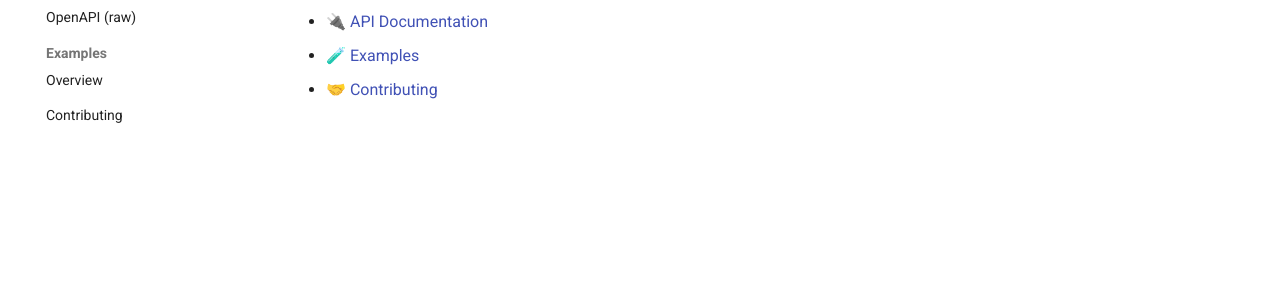
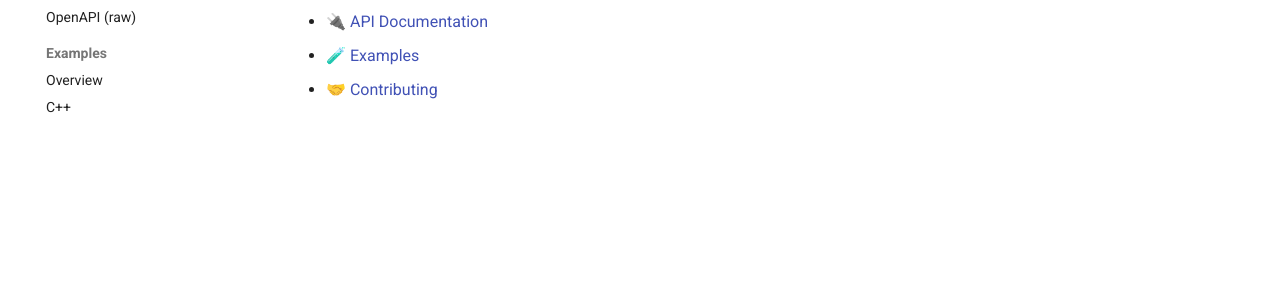
Before and after one commit to DALSA-Lab/test, an MkDocs documentation site: the page built from docs/index.md, in a window 1280 px wide. Shown: the part 354-645 px from the top of the page. Built offline with MkDocs 1.6.1 and Material for MkDocs 9.7.7, drawn with Linux system fonts in a browser that asks for light colours; comment, search, counter and statistics services are not loaded.

Commit message:
Update mkdocs.yml

```diff
--- a/mkdocs.yml
+++ b/mkdocs.yml
@@ -32,4 +32,4 @@ nav:
     - OpenAPI (raw): api/openapi.yaml
   - Examples:
     - Overview: examples/README.md
-  - Contributing: contributing.md
+    - C++: examples/cpp/README.md
```
